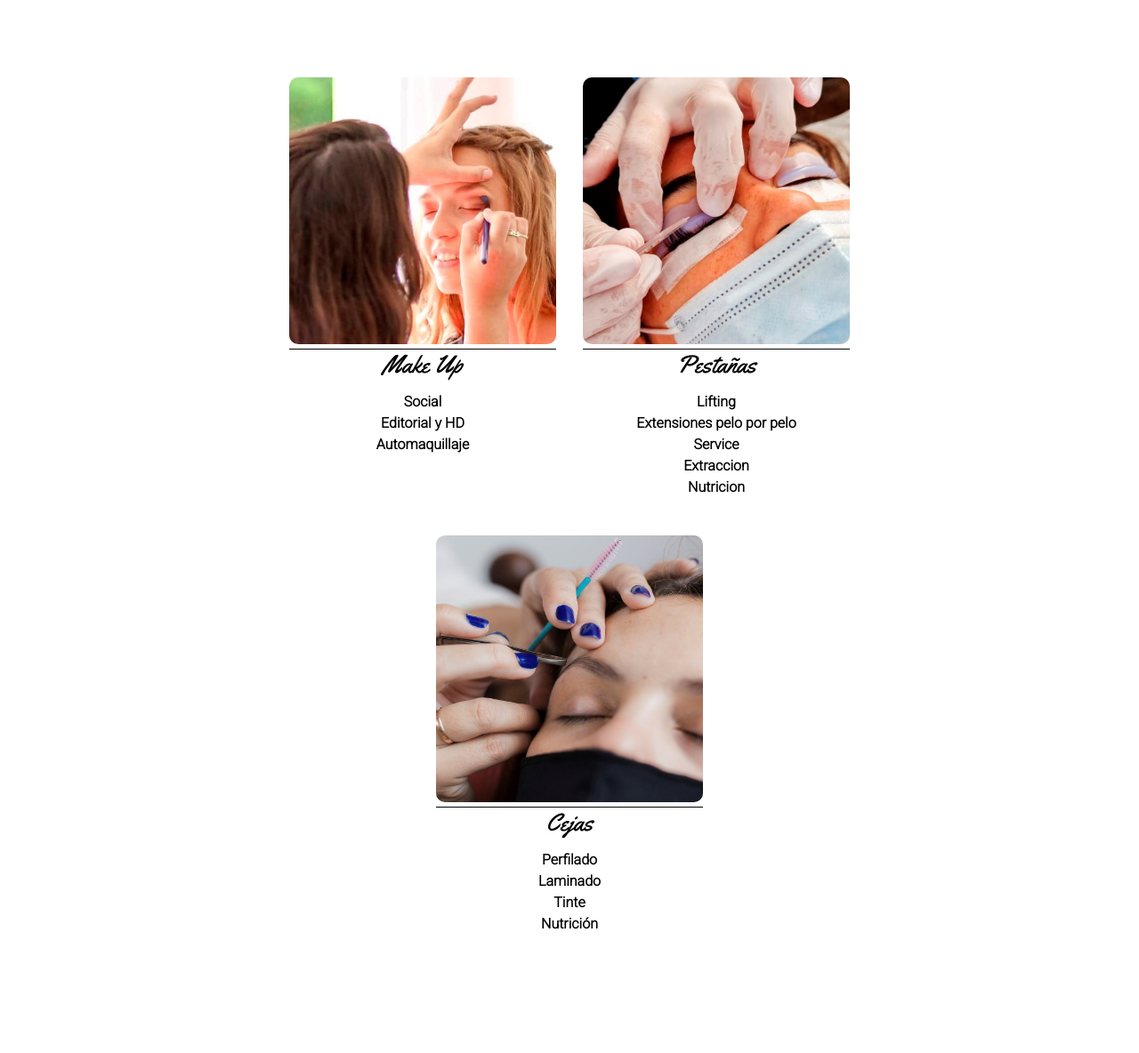
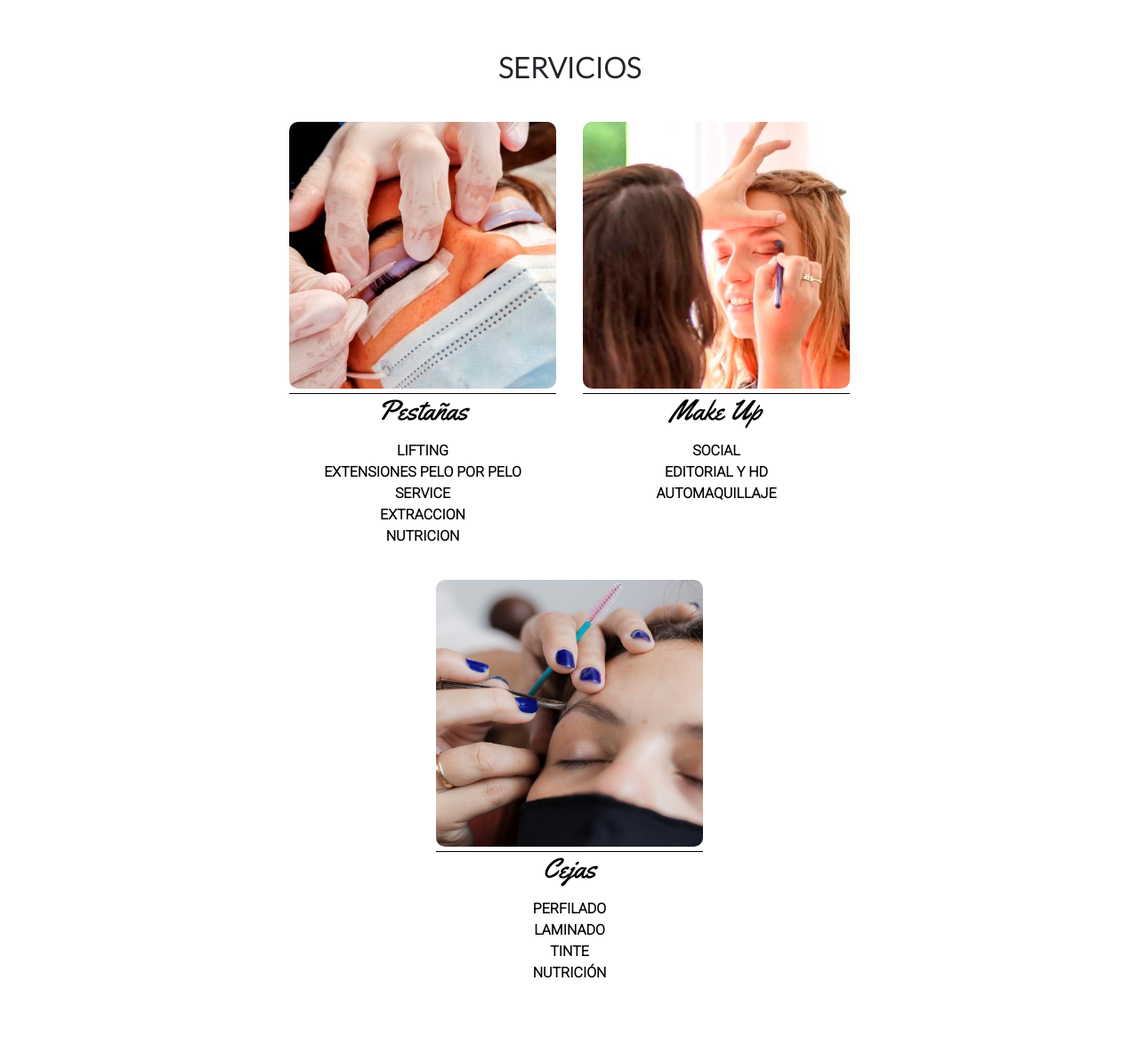
Before and after one commit to milicorre/fr-proyecto, a website: page index.html in a window 1280 px wide. Shown: the part 414-1598 px from the top of the page at 89% size. Drawn offline with nearby package versions, Linux system fonts and the light colour scheme.

Commit message:
detalles

```diff
--- a/index.html
+++ b/index.html
@@ -84,26 +84,14 @@
     </header>
     <!--SECCION 3 SERVICIOS -->
     <div class=" container serviciosContenedor1">
+        <h2 class="d-flex justify-content-center">SERVICIOS</h2>
         <section class="row d-flex justify-content-center " id="servicios">
-            <div class="col-12 col-md-4  divServ" data-aos="fade-right">
-                <img src="Imagenes/makeupPORTADAcuad.jpg" width="300" height="300" alt="maquilladara de espaldas maquillando con brocha en mano a su modelo">
-                <div class="servicios-enlace">
-                    <a href="makeup.html">
-                        <h3>Make Up </h3>
-                        <ul class="listadoServ">
-                            <li>Social</li>
-                            <li>Editorial y HD</li>
-                            <li>Automaquillaje</li>
-                        </ul>
-                    </a>
-                </div>
-            </div>
             <div class="col-12 col-md-4  divServ" data-aos="fade-down">
                 <img src="./Imagenes/servipestana.jpg" width="300" height="300" alt="Manos con guantes realizan el procedimiento de lifting de pestañas con bigudies de silicona">
                 <div class="servicios-enlace">
                     <a href="pestañas.html">
                         <h3>Pestañas </h3>
-                        <ul class="listadoServ ">
+                        <ul class="listadoServ text-uppercase ">
                             <li>Lifting</li>
                             <li>Extensiones pelo por pelo</li>
                             <li>Service</li>
@@ -113,12 +101,25 @@
                     </a>
                 </div>
             </div>
+            <div class="col-12 col-md-4  divServ" data-aos="fade-right">
+                <img src="Imagenes/makeupPORTADAcuad.jpg" width="300" height="300" alt="maquilladara de espaldas maquillando con brocha en mano a su modelo">
+                <div class="servicios-enlace">
+                    <a href="makeup.html">
+                        <h3>Make Up </h3>
+                        <ul class="listadoServ text-uppercase">
+                            <li>Social</li>
+                            <li>Editorial y HD</li>
+                            <li>Automaquillaje</li>
+                        </ul>
+                    </a>
+                </div>
+            </div>
             <div class="col-12 col-md-4  divServ" data-aos="fade-left">
                 <img src="Imagenes/cejas-cuadrada.jpg" width="300" height="300" alt="Manos con uñas pintadas de azul con una pinza en una pano y cepillo descartable en otra depilando cejas">
                 <div class="servicios-enlace">
                     <a href="cejas.html">
                         <h3>Cejas</h3>
-                        <ul class="listadoServ">
+                        <ul class="listadoServ text-uppercase">
                             <li>Perfilado</li>
                             <li>Laminado</li>
                             <li>Tinte</li>
@@ -217,7 +218,7 @@
                         Te espero!
                     </p>
                 </div>
-                <div class="col-12 col-lg-3 d-flex justify-content-center ">
+                <div class="col-12 col-lg-3 d-flex justify-content-center d-flex align-items-center ">
                     <img src="Imagenes/florcontact.jpg" height="250" alt="Foto de Florencia Rosales">
                 </div>
             </div>
--- a/scss/components/_cards.scss
+++ b/scss/components/_cards.scss
@@ -1,5 +1,8 @@
 .container-cards{
     @include container-cards;
+}
+@media only screen and (max-width:570px ){
+
 }
 
 .card-group{
--- a/scss/components/_servicios.scss
+++ b/scss/components/_servicios.scss
@@ -1,10 +1,14 @@
 
 
 .serviciosContenedor1{
-    padding-top: 80px;
+    padding-top: 60px;
     padding-bottom: 80px;
     margin: auto;
     max-width: 75%;
+    h2{
+        margin-bottom: 2rem;
+        font-weight: bold;
+    }
     .divServ{
         background-color:#fff;
         width: 300px;
@@ -39,6 +43,7 @@
              text-decoration: none;
                 h3{
                     font-family:'Yellowtail', cursive;
+                    font-size: 2rem;
                     font-weight: lighter;
                     color: #000;
                     text-align: center;
--- a/scss/components/_trabajos.scss
+++ b/scss/components/_trabajos.scss
@@ -1,7 +1,7 @@
 .titulo-trabajos{
-    font-family: 'Roboto', sans-serif;
     @include container-body;
     padding-top: 2rem;
+    font-weight: bold;
 }
 .contenedor-trabajos{
     @include container-body;
@@ -16,10 +16,14 @@
             &:hover{
                 transform: scale(1.3);
                 transition: all 1s;
+                box-shadow: 5px 5px 30px 10px rgba(180, 160, 180, 0.75) ;
             }
         }
         h3{
             font-size: 2rem;
+            &:hover{
+                font-weight: bold;
+            }
         }
     }
 }
```
Also changed, not shown: makeup.html (+1 -1 lines), trabajos.html (+2 -4 lines), css/style.css, 1 other file.
